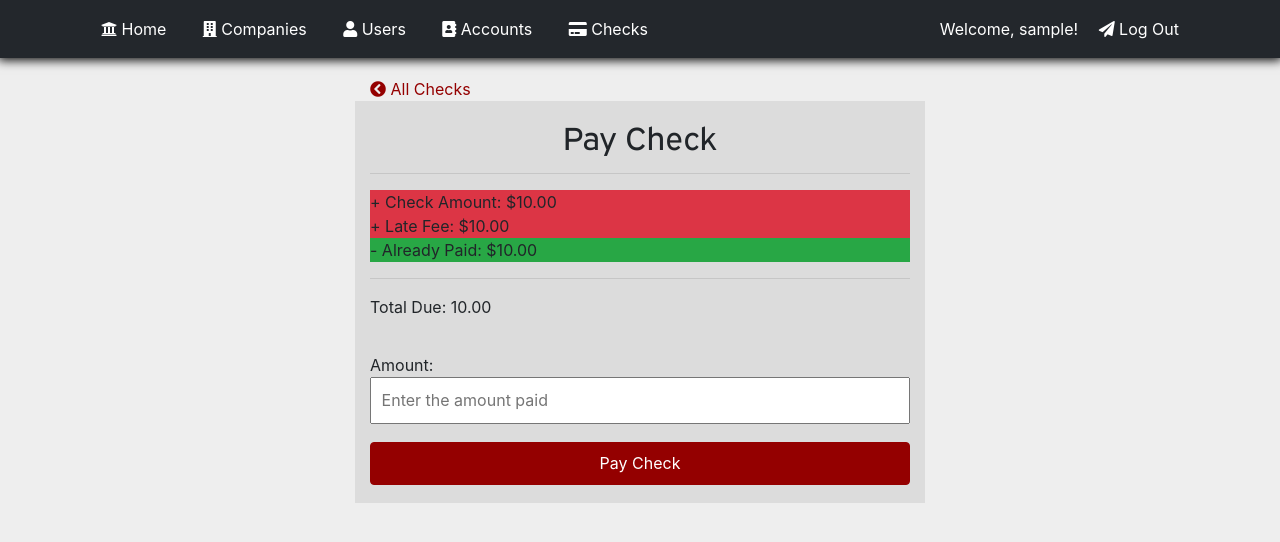
After one commit to bwornom7/Unicoders, a Django app: page /checks/1/pay/ in a window 1280 px wide. The commit adds this page. Shown: the top 542 px of the page. Run offline with Django 3.2, Linux system fonts and the light colour scheme; a user stored in the database is signed in; tables that the repository leaves empty hold one stand-in row (values such as "Sample post"); style sheets or scripts are compiled from the project's sources; some libraries are stand-ins or nearby versions.

Commit message:
Paying Checks, Manual Letter Printing

```diff
--- a/checkit/forms.py
+++ b/checkit/forms.py
@@ -76,6 +76,10 @@ class CheckEditForm(forms.ModelForm):
         fields = ['number', 'amount', 'date', 'paid']
 
 
+class CheckPayForm(forms.Form):
+    amount = forms.DecimalField(help_text='Enter the amount paid')
+
+
 class CompanyForm(forms.ModelForm):
     name = forms.CharField(help_text='Enter the company\'s name')
     desc = forms.CharField(label='Description', help_text='Enter a brief description for this company',
--- a/checkit/models.py
+++ b/checkit/models.py
@@ -108,6 +108,18 @@ class Check(models.Model):
         if 1 <= letter <= 3:
             return 'row-warning'
 
+    def amount_due(self):
+        return self.user.profile.company.late_fee + self.amount - self.amount_paid
+
+    def pay(self, amount):
+        ret = 'Successfully paid ${:.2f}'.format(amount)
+        self.amount_paid += amount
+        if self.amount_paid >= self.user.profile.company.late_fee + self.amount:
+            self.paid = True
+            ret = 'Successfully paid off check!'
+        self.save()
+        return ret
+
     class Meta:
         indexes = [
             models.Index(fields=['date_created'], name='check_date_created_idx')
--- a/checkit/templates/checks/index.html
+++ b/checkit/templates/checks/index.html
@@ -40,6 +40,11 @@
                 <li><a href='{% url 'check_edit' check.id %}' data-toggle='tooltip' title='Edit Check'>
                   <i class='fas fa-cog'></i>
                 </a></li>
+                {% if not check.paid %}
+                  <li><a href='{% url 'check_pay' check.id %}' data-toggle='tooltip' title='Pay Check'>
+                    <i class='fas fa-shopping-cart'></i>
+                  </a></li>
+                {% endif %}
                 {% if user.profile.admin %}
                   <li><a href='{% url 'check_delete' check.id %}' data-toggle='tooltip' title='Delete Check'>
                     <i class='fas fa-trash'></i>
--- /dev/null
+++ b/checkit/templates/checks/pay.html
@@ -0,0 +1,36 @@
+{% extends 'base.html' %}
+
+{% block title %} {{block.super}} - Pay Check {% endblock %}
+
+{% block content %}
+
+{% include 'snippets/back_link.html' with back_url='check_index' page_name='All Checks' %}
+<div class='row'>
+  <div class='col-sm-12 col-md-8 col-lg-6 mx-auto form-box'>
+    <h2 class='text-center'>Pay Check</h2><hr/>
+
+    <form method='post' >
+      {% csrf_token %}
+
+      {{ form.non_field_errors }}
+
+      <div class='row'>
+        <div class='col-sm-12'>
+          <p class='no-margin bg-danger'>+ Check Amount: ${{ check.amount }}</p>
+          <p class='no-margin bg-danger'>+ Late Fee: ${{ check.user.profile.company.late_fee }}</p>
+          {% if check.amount_paid %}<p class='no-margin bg-success'>- Already Paid: ${{ check.amount_paid }}</p>{% endif %}
+          <hr>
+          <p>Total Due: {{ check.amount_due }}</p>
+        </div>
+        <div class='col-sm-12'>
+          {% include 'snippets/field.html' with field=form.amount %}
+        </div>
+        <div class='col-sm-12'>
+          <input class='submit btn btn-primary btn-block' type='submit' value='Pay Check'/>
+        </div>
+      </div>
+    </form>
+  </div>
+</div>
+
+{% endblock %}
--- a/checkit/templates/snippets/field.html
+++ b/checkit/templates/snippets/field.html
@@ -6,7 +6,7 @@
             name='{{ field.name }}'
             {% if field.errors %} class='error' {% endif %}>{% if field.value %}{{ field.value }}{% endif %}</textarea>
 {% else %}
-  <input type='{{ field.field.widget.input_type }}'
+  <input type='{% if field.field.widget.input_type == 'number' %}text{% else %}{{ field.field.widget.input_type }}{% endif %}'
          placeholder='{{ field.help_text }}'
          id='{{ field.id_for_label }}'
          name='{{ field.name }}'
--- a/checkit/urls.py
+++ b/checkit/urls.py
@@ -10,6 +10,10 @@ urlpatterns = [
     path('checks/', views.check_index, name='check_index'),
     path('checks/<int:check_id>/', views.check_edit, name='check_edit'),
     path('checks/<int:check_id>/delete/', views.check_delete, name='check_delete'),
+    path('checks/<int:check_id>/letter1/', views.check_letter1, name='check_letter1'),
+    path('checks/<int:check_id>/letter2/', views.check_letter2, name='check_letter2'),
+    path('checks/<int:check_id>/letter3/', views.check_letter3, name='check_letter3'),
+    path('checks/<int:check_id>/pay/', views.check_pay, name='check_pay'),
     path('accounts/', views.account_index, name='account_index'),
     path('accounts/new/', views.account_new, name='account_new'),
     path('accounts/<int:account_id>/', views.account_edit, name='account_edit'),
--- a/checkit/views.py
+++ b/checkit/views.py
@@ -20,6 +20,7 @@ import logging
 
 logger = logging.getLogger(__name__)
 
+
 def process_params(objects, params, filters, default_sort='-date_created'):
     if params.get('search'):
         search = params.get('search')
@@ -37,6 +38,17 @@ def process_context(request, vars, default_sort='-date_created'):
     context.update(vars)
     if 'sort' not in context: context['sort'] = default_sort
     return context
+
+
+def pdf_from_html(request, html, error_redirect, error_args):
+    result = BytesIO()
+    pdf = pisa.pisaDocument(StringIO(html), dest=result)
+    if not pdf.err:
+        logger.info('Letter 1 generated')
+        return HttpResponse(result.getvalue(), content_type='application/pdf')
+    else:
+        messages.warning(request, 'Error generating letter 1 PDF.')
+        return redirect(error_redirect, **error_args)
 
 
 def index(request):
@@ -72,6 +84,20 @@ def check_edit(request, check_id):
     else:
         form = CheckEditForm(instance=check)
     return render(request, 'checks/edit.html', {'form': form, 'check': check})
+
+
+@login_required
+def check_pay(request, check_id):
+    check = get_object_or_404(Check, pk=check_id)
+    if request.method == 'POST':
+        form = CheckPayForm(request.POST)
+        if form.is_valid():
+            message = check.pay(form.cleaned_data['amount'])
+            messages.success(request, message)
+            return redirect('check_index')
+    else:
+        form = CheckPayForm()
+    return render(request, 'checks/pay.html', {'form': form, 'check': check})
 
 
 @login_required
@@ -262,11 +288,41 @@ def letter(request):
     result = BytesIO()
     pdf = pisa.pisaDocument(StringIO(html), dest=result)
     if not pdf.err:
-        logger.info('Letter generated')
+        logger.info('Letters generated')
         return HttpResponse(result.getvalue(), content_type='application/pdf')
     else:
         messages.error(request, 'Error generating letters PDF.')
         return redirect('check_index')
+
+
+@login_required
+def check_letter1(request, check_id):
+    check = get_object_or_404(Check, pk=check_id)
+    company = request.user.profile.company
+    template = get_template('letters/letter1.html')
+    context = {'check': check, 'company': company, 'user': request.user}
+    html = template.render(context)
+    return pdf_from_html(request, html, check_edit, {'check_id': check_id})
+
+
+@login_required
+def check_letter2(request, check_id):
+    check = get_object_or_404(Check, pk=check_id)
+    company = request.user.profile.company
+    template = get_template('letters/letter2.html')
+    context = {'check': check, 'company': company, 'user': request.user}
+    html = template.render(context)
+    return pdf_from_html(request, html, check_edit, {'check_id': check_id})
+
+
+@login_required
+def check_letter3(request, check_id):
+    check = get_object_or_404(Check, pk=check_id)
+    company = request.user.profile.company
+    template = get_template('letters/letter3.html')
+    context = {'check': check, 'company': company, 'user': request.user}
+    html = template.render(context)
+    return pdf_from_html(request, html, check_edit, {'check_id': check_id})
 
 
 @login_required
```
Also changed, not shown: checkit/templates/checks/edit.html (+16 -5 lines), static/css/app.css, 1 other file.
